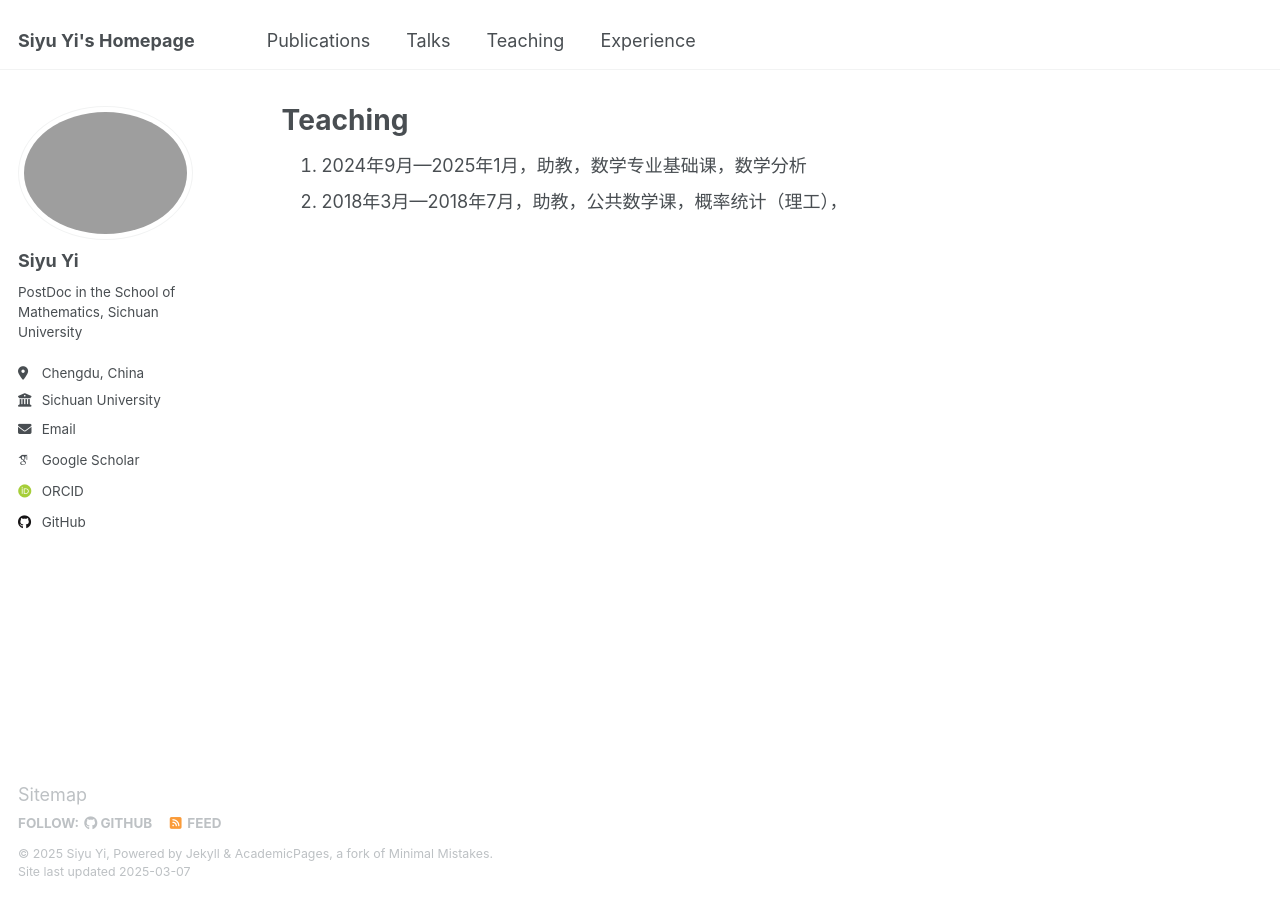
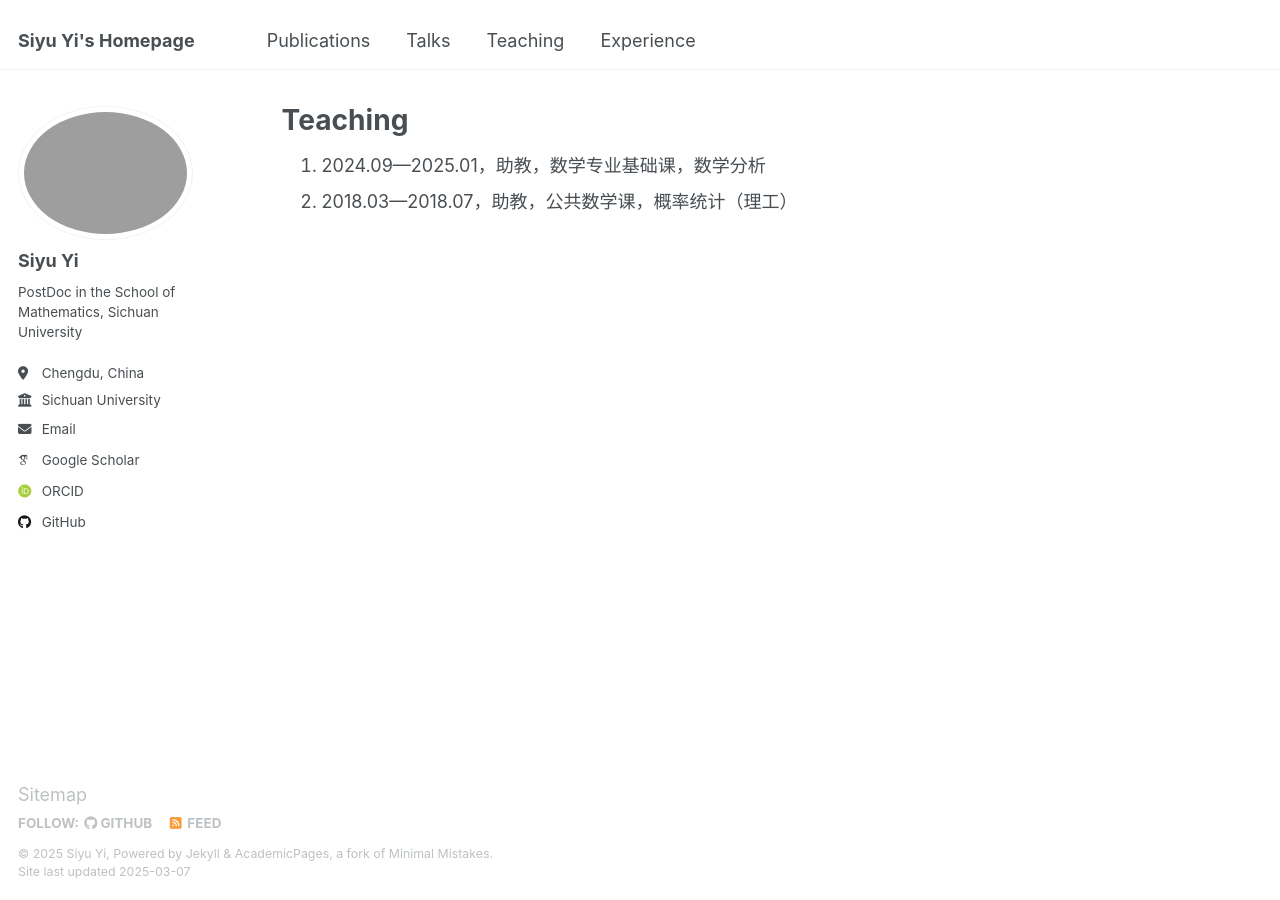
Before and after one commit to yisiyu95/yisiyu95.github.io, a Jekyll site: the page built from _pages/teaching.md, in a window 1280 px wide. Built offline with Jekyll 4.4.1, drawn with Linux system fonts in a browser that asks for light colours; some web fonts are replaced.

Commit message:
Update teaching.md

```diff
--- a/_pages/teaching.md
+++ b/_pages/teaching.md
@@ -5,5 +5,5 @@ permalink: /teaching/
 author_profile: true
 ---
 
-1. 2024年9月—2025年1月，助教，数学专业基础课，数学分析 <br>
-2. 2018年3月—2018年7月，助教，公共数学课，概率统计（理工），
+1. 2024.09—2025.01，助教，数学专业基础课，数学分析 <br>
+2. 2018.03—2018.07，助教，公共数学课，概率统计（理工）
```
